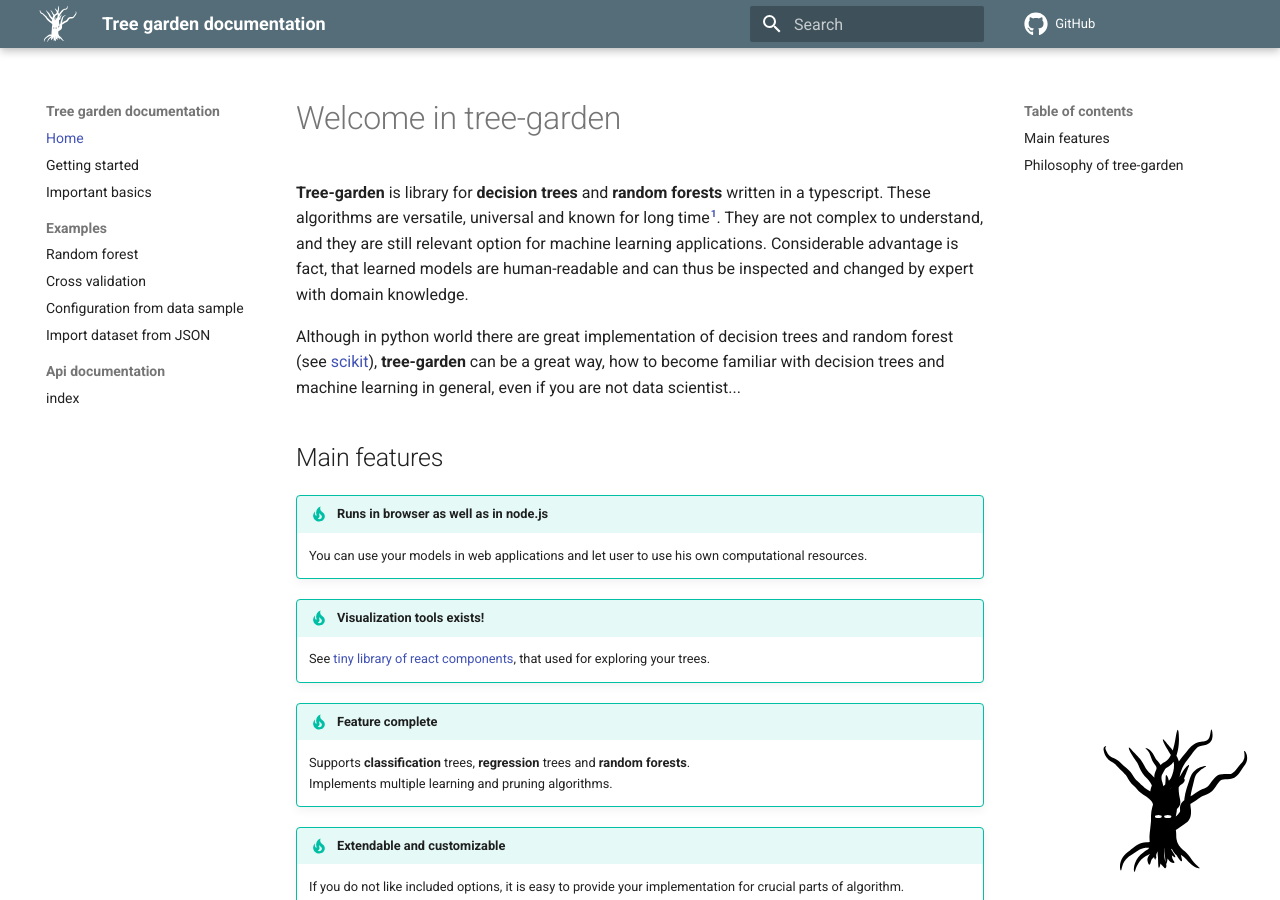
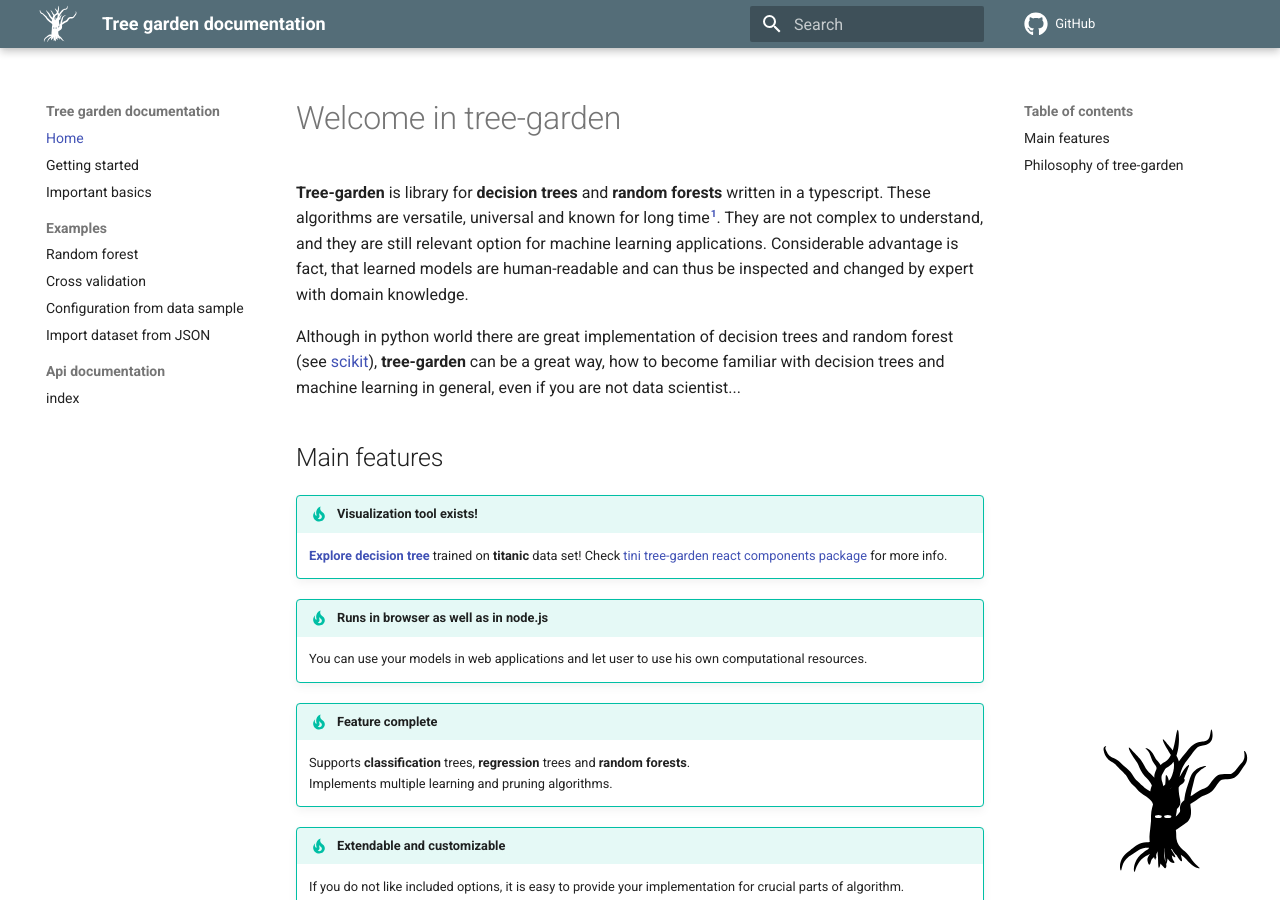
Before and after one commit to miob-miob/treeGarden, an MkDocs documentation site: the page built from docs/pages/index.md, in a window 1280 px wide and 900 px high. Built offline with MkDocs 1.6.1 and Material for MkDocs 9.7.7, drawn with Linux system fonts in a browser that asks for light colours; comment, search, counter and statistics services are not loaded.

Commit message:
Updated docs

```diff
--- a/docs/pages/index.md
+++ b/docs/pages/index.md
@@ -15,13 +15,14 @@ data scientist...
 ## Main features
 
 
+!!! tip "Visualization tool exists!"
+    **[Explore decision tree ](https://tree-garden.miob.org/titanic-playground/)** trained on **titanic** data set!
+    Check [tini tree-garden react components package](https://github.com/miob-miob/treeGardenVisualization) for more info.
+
+
 !!! tip "Runs in browser as well as in node.js"
     You can use your models in web applications and let user to use his own computational resources.
 
-
-
-!!! tip "Visualization tools exists!"
-    See [tiny library of react components](https://github.com/miob-miob/treeGardenVisualization), that used for exploring your trees.
 
 
 !!! tip "Feature complete"
```
